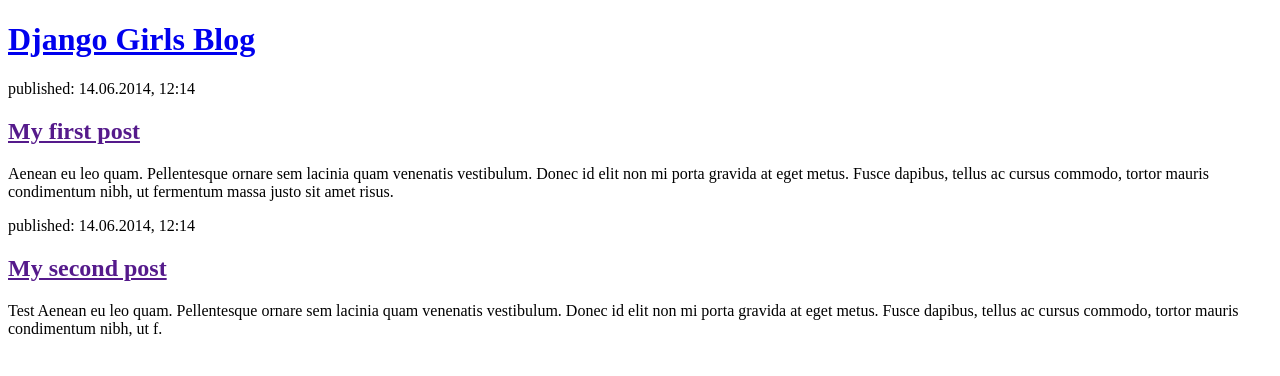
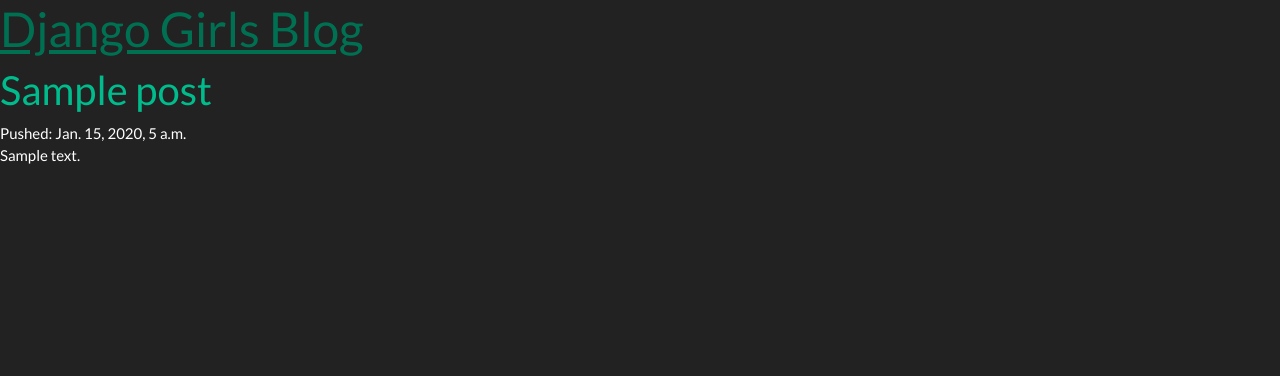
Before and after one commit to EricPPerry/django-girls-blog, a Django app: page / in a window 1280 px wide. Shown: the top 376 px of the page. Run offline with Django 3.2, Linux system fonts and the light colour scheme; tables that the repository leaves empty hold one stand-in row (values such as "Sample post"); some libraries are stand-ins or nearby versions.

Commit message:
First implementation of improved views

```diff
--- a/blog/templates/blog/post_list.html
+++ b/blog/templates/blog/post_list.html
@@ -1,23 +1,28 @@
 <!DOCTYPE html>
-<html>
+<html lang="en">
 <head>
-        <title>Django Girls blog</title>
+<meta charset="UTF-8">
+<meta name="viewport" content="width=device-width, initial-scale=1.0">
+<meta http-equiv="X-UA-Compatible" content="ie=edge">
+<meta name="Description" content="Enter your description here"/>
+<link rel="stylesheet" href="https://cdnjs.cloudflare.com/ajax/libs/bootswatch/4.6.0/darkly/bootstrap.min.css">
+<link rel="stylesheet" href="https://cdnjs.cloudflare.com/ajax/libs/font-awesome/5.15.4/css/all.min.css">
+<link rel="stylesheet" href="assets/css/style.css">
+<title>Eric's Django Portfolio</title>
 </head>
 <body>
     <header>
         <h1><a href="/">Django Girls Blog</a></h1>
     </header>
-
-        <article>
-            <time>published: 14.06.2014, 12:14</time>
-            <h2><a href="">My first post</a></h2>
-            <p>Aenean eu leo quam. Pellentesque ornare sem lacinia quam venenatis vestibulum. Donec id elit non mi porta gravida at eget metus. Fusce dapibus, tellus ac cursus commodo, tortor mauris condimentum nibh, ut fermentum massa justo sit amet risus.</p>
-        </article>
-
-        <article>
-            <time>published: 14.06.2014, 12:14</time>
-            <h2><a href="">My second post</a></h2>
-            <p>Test Aenean eu leo quam. Pellentesque ornare sem lacinia quam venenatis vestibulum. Donec id elit non mi porta gravida at eget metus. Fusce dapibus, tellus ac cursus commodo, tortor mauris condimentum nibh, ut f.</p>
-        </article>
+    {% for post in posts %}
+        <div>
+            <h2><a href="">{{ post.title }} </a></h2>
+            <time>Pushed: {{ post.published_date }}</time>
+            <p>{{ post.text }}</p>
+        </div>
+    {% endfor %}
+<script src="https://cdnjs.cloudflare.com/ajax/libs/jquery/3.5.1/jquery.slim.min.js"></script>
+<script src="https://cdnjs.cloudflare.com/ajax/libs/popper.js/1.16.1/umd/popper.min.js"></script>
+<script src="https://cdnjs.cloudflare.com/ajax/libs/twitter-bootstrap/4.6.0/js/bootstrap.min.js"></script>
 </body>
 </html>
--- a/blog/views.py
+++ b/blog/views.py
@@ -1,4 +1,7 @@
 from django.shortcuts import render
+from .models import Post
+from django.utils import timezone
 
 def post_list(request):
-    return render(request, 'blog/post_list.html', {})
+    posts = Post.objects.filter(published_date__lte=timezone.now()).order_by('published_date')
+    return render(request, 'blog/post_list.html', {'posts':posts})
```
Lines whose indentation alone changed are shown as unchanged.
